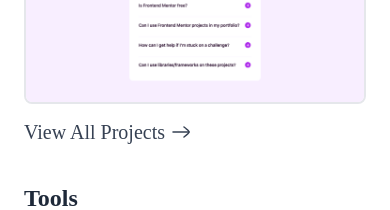
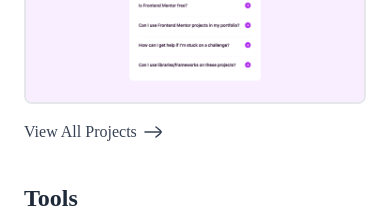
Before and after one commit to Anikhe00/Portfolio-V1, a React (Vite) app: page / in a window 390 px wide. Shown: the part 2920-3130 px from the top of the page. Built offline with nearby package versions, Linux system fonts and the light colour scheme.

Commit message:
Optimize view more projects button text for mobile

```diff
--- a/src/components/layout/Projects.jsx
+++ b/src/components/layout/Projects.jsx
@@ -20,7 +20,7 @@ function Projects() {
           icon={ArrowRightIcon}
           label="View All Projects"
           onClick={() => (window.location.href = "/projects")}
-          className="w-fit h-fit text-[1.25rem] font-[Manrope] text-center leading-[100%]"
+          className="w-fit h-fit text-[1rem] md:text-[1.25rem] lg:text-[1.25rem] font-[Manrope] text-center leading-[100%]"
         />
       )}
     </section>
```
